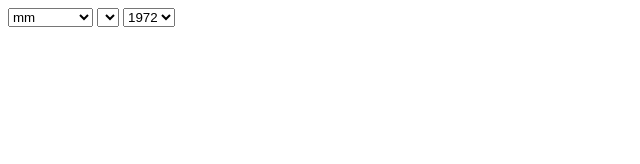
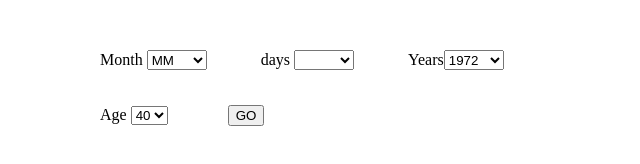
Before and after one commit to chithiraivel/find-work-live-time-javascript, a plain HTML site: page findWorkLiveTime/index.html in a window 1280 px wide. Shown: the whole page, without its empty margins (0-640 px from the left). Drawn offline with Linux system fonts and the light colour scheme.

Commit message:
workLive.

```diff
--- a/findWorkLiveTime/index.html
+++ b/findWorkLiveTime/index.html
@@ -7,41 +7,36 @@
     <meta name="viewport" content="width=device-width, initial-scale=1.0">
     <title>Document</title>
 
-    <style>
-        /* .box{
-            border: 1px solid;
-            height: 200px;
-            width: 500px;
-        } */
-    </style>
+    <link rel="stylesheet" href="/workLive.css">
+
 </head>
 
 <body>
-    <!-- <div class="box">
 
-        <select id="">
-            <option value="1972">1972</option>
-        </select>
-    </div>
-     -->
+     <label > Month
+    <select id="month" onchange="month(this.value)">
+        <option value="">MM</option>
+        <option value="1">jan</option>
+        <option value="2">feb</option>
+        <option value="3">march</option>
+        <option value="4">april</option>
+        <option value="5">may</option>
+        <option value="6">june</option>
+        <option value="7">july</option>
+        <option value="8">august</option>
+        <option value="9">september</option>
+        <option value="10">october</option>
+        <option value="11">november</option>
+        <option value="12">december</option>
+    </select>
+</label>
 
-    <select id="" onchange="month(this.value)">
-        <option value="">mm</option>
-        <option value="jan">jan</option>
-        <option value="feb">feb</option>
-        <option value="march">march</option>
-        <option value="april">april</option>
-        <option value="may">may</option>
-        <option value="june">june</option>
-        <option value="july">july</option>
-        <option value="august">august</option>
-        <option value="september">september</option>
-        <option value="october">october</option>
-        <option value="novmber">november</option>
-        <option value="december">december</option>
-    </select>
+<label >days
+    <select id="show" onchange="days(this.value)"></select>
+</label>
 
-    <select id="show"></select>
+
+
 
     <script src="/workLive.js"></script>
 </body>
--- /dev/null
+++ b/findWorkLiveTime/workLive.css
@@ -0,0 +1,43 @@
+
+        body{
+            /* justify-content: center; */
+            /* display: flex; */
+            /* text-align: center; */
+            width: 50%;
+
+        }
+        body,label{
+            margin-left: 50px;
+            margin-top: 50px;
+
+        }
+       .year {
+        height: 20px;
+        width: 60px;
+
+       }
+       .Div_class{
+        margin-left: 50px;
+        margin-top: 30px;
+       }
+        .one{
+            width:50%;
+            height:auto;
+            border: 1px solid;
+            display:flex;
+            flex-wrap:wrap;
+        }
+        #month ,#show{
+            height: 20px;
+            width: 60px;
+        }
+        button{
+            margin-left: 60px;
+            margin-top: 5px;
+        }
+        .one1{
+            width: 50px;
+            padding: 5px;
+            margin: 5px;
+
+        }
--- a/findWorkLiveTime/workLive.js
+++ b/findWorkLiveTime/workLive.js
@@ -1,9 +1,11 @@
-// var div = document.createElement('div');
+//  var div = document.createElement('div');
 // div.textContent = 'DOB  '
-// div.className='box';
+//  div.className='box';
+var label = document.createElement('label');
 var select = document.createElement('select');
 select.setAttribute('onchange', 'year(this.value)')
-
+label.textContent='Years'
+select.className = 'year'
 
 for (let i = 1972; i <= 2006; i++) {
 
@@ -11,6 +13,7 @@ for (let i = 1972; i <= 2006; i++) {
     option.setAttribute('value', i);
     option.textContent = i;
     select.append(option);
+    label.append(select)
 }
 // select2.append(option2);
 
@@ -19,29 +22,40 @@ for (let i = 1972; i <= 2006; i++) {
 // var select2 = document.createElement('select');
 // select2.setAttribute('id', 'show');
 
-document.body.append(select);
+document.body.append(label);
 var show = document.querySelector('#show');
 
 
 var years;
-function year(data2){
-    years = parseInt(data2)
+function year(data2) {
+    years = parseInt(data2);
+    console.log("years " + years);
 }
+
+
+
+var days2;
+function days(day) {
+    days2 = parseInt(day);
+    console.log("days2 " + days2);
+}
+
+
 
 var months;
 
 function month(data) {
 
-    months = data
-    console.log(months);
+    months = parseInt(data);
+    console.log("months " + months);
 
     // var select2 = document.createElement('select');
     // select2.setAttribute('onchange', 'days()');
 
 
 
-    if (months == 'jan' || months == 'march' || months == 'may' || months == 'july' || months == 'august' || months == 'october' || months == 'december') {
-        show.innerHTML =''
+    if (months == '1' || months == '3' || months == '5' || months == '7' || months == '8' || months == '10' || months == '12') {
+        show.innerHTML = ''
 
 
         for (let i = 1; i <= 31; i++) {
@@ -56,9 +70,9 @@ function month(data) {
 
 
     }
-    else if (months == 'april' || months == 'june' || months == 'september' || months == 'november') {
+    else if (months == '4' || months == '6' || months == '9' || months == '1') {
 
-        show.innerHTML =''
+        show.innerHTML = ''
 
 
         for (let i = 1; i <= 30; i++) {
@@ -72,9 +86,9 @@ function month(data) {
 
     }
 
-    else if (months == 'feb') {
+    else if (months == '2') {
 
-        // show.innerHTML =''
+        show.innerHTML = ''
 
         if (years % 4 == 0) {
 
@@ -91,7 +105,7 @@ function month(data) {
         }
         else {
 
-            // show.innerHTML =''
+            show.innerHTML = ''
 
             for (let i = 1; i <= 28; i++) {
 
@@ -108,3 +122,84 @@ function month(data) {
 
 
 }
+
+var div = document.createElement('div');
+div.className='Div_class'
+var age = document.createElement('select');
+age.className = 'age'
+div.textContent = 'Age '
+
+
+
+for (let i = 40; i <= 55; i++) {
+    var ageOption = document.createElement('option');
+    ageOption.textContent = i;
+    age.setAttribute('onchange', "ages(this.value)");
+    age.append(ageOption);
+    div.append(age);
+    document.body.append(div);
+
+}
+
+var button = document.createElement('button');
+button.textContent = 'GO';
+div.append(button)
+console.log(div);
+
+var ages2;
+function ages(age) {
+    ages2 = parseInt(age);
+    console.log("ages2 " + ages2);
+}
+
+
+
+
+
+button.addEventListener('click', () => {
+
+    console.log(years + ages2);
+    var retirement = new Date(years + ages2, months, days2);
+    var retirementYear = retirement.getFullYear();
+    var retirementDay = retirement.getDate()
+    console.log(retirementDay);
+
+    var Current = new Date();
+    var CurrentYear = Current.getFullYear()
+    var CurrentDay = Current.getDate();
+    console.log(CurrentDay);
+
+    var stillYear = (retirementYear - CurrentYear)
+    console.log("Current To retirement Date " + stillYear);
+
+
+    var parent = document.createElement('div');
+    parent.className = 'one'
+    console.log(parent);
+      parent.innerHTML = '';
+
+    for (let i = CurrentYear; i <= retirementYear; i++) {
+
+        var div = document.createElement('a');
+        div.className = 'two'
+        div.style.padding = '10px';
+        div.style.margin = '20px'
+        div.style.backgroundColor = 'green';
+        parent.append(div);
+
+    }
+
+
+    for (let i = years; i <= CurrentYear; i++) {
+
+        var div = document.createElement('a');
+        div.className = 'two'
+        div.style.padding = '10px';
+        div.style.margin = '20px'
+        div.style.backgroundColor = 'red';
+        parent.append(div);
+
+
+    }
+    document.body.append(parent);
+})
```
